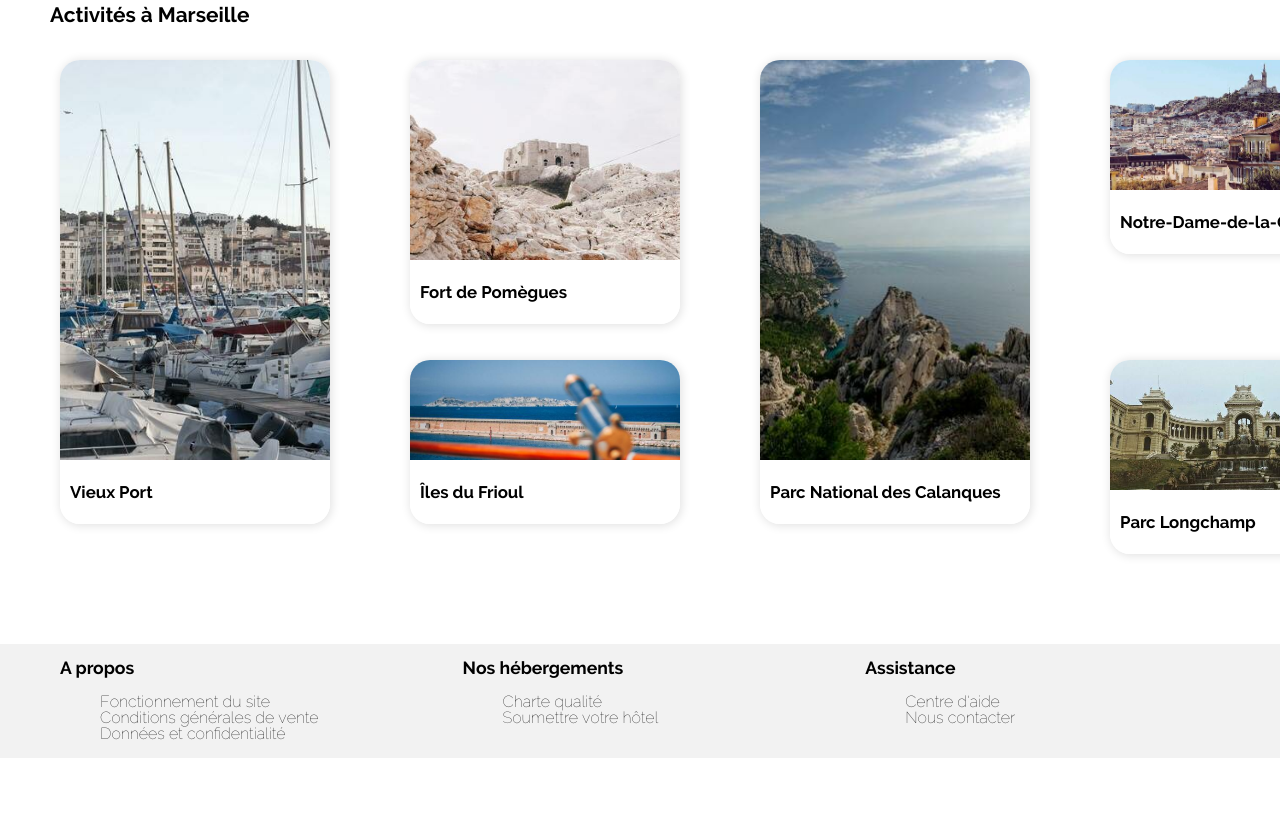
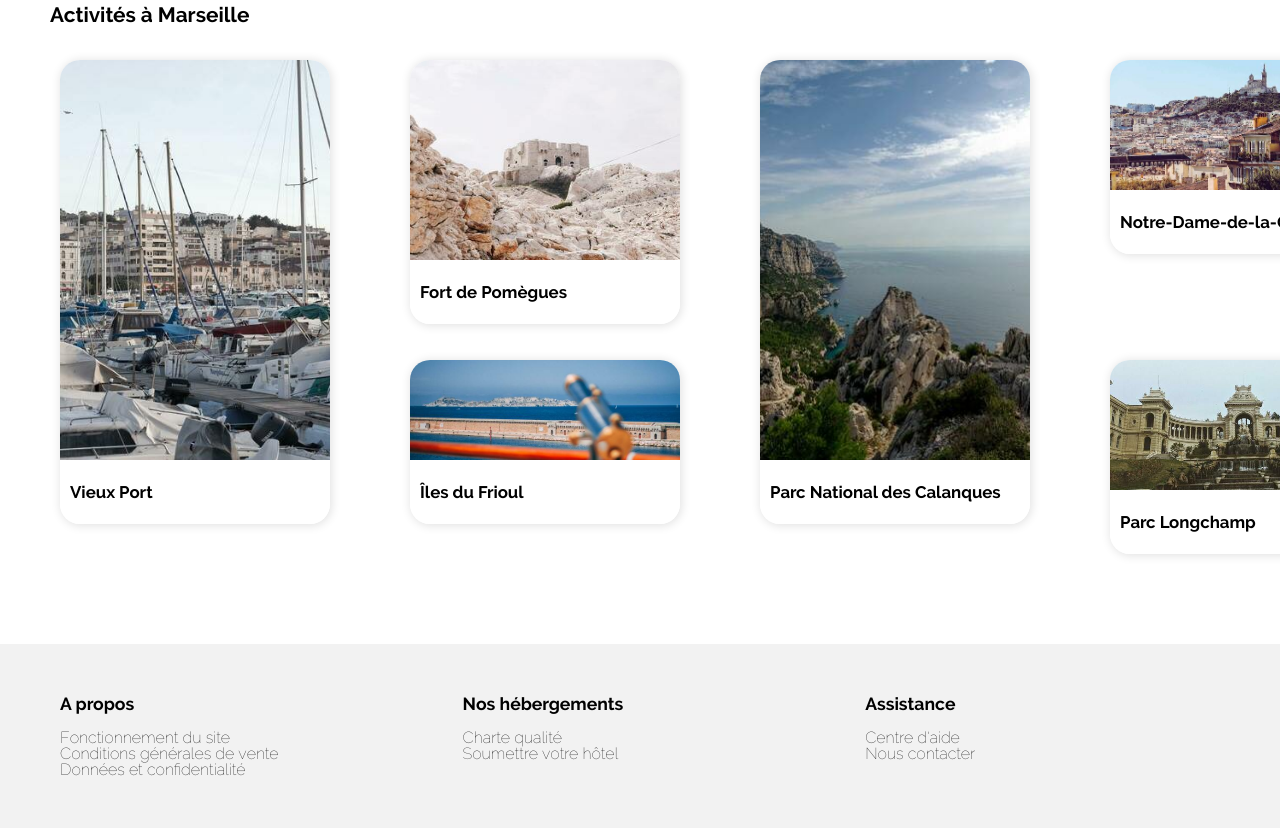
Before and after one commit to QuinnGasty/MarjorieEsnault_2_26052021, a plain HTML site: page index.html in a window 1280 px wide. Shown: the part 1120-1948 px from the top of the page. Before the commit the page ends 1878 px from the top, so only its background shows below. Drawn offline with Linux system fonts and the light colour scheme.

Commit message:
Footer V2
Version finale footer CSS desktop

```diff
--- a/index.html
+++ b/index.html
@@ -301,28 +301,34 @@
         <footer>
             <div id="a_propos">
                 <h2>A propos</h2>
+                <div id="liste_a_propos">
                     <ul>
                         <li><a href="#">Fonctionnement du site</a></li>
                         <li><a href="#">Conditions générales de vente</a></li>
                         <li><a href="#">Données et confidentialité</a></li>
                     </ul>
                 </div>
+            </div>
 
             <div id="nos_hebergements">
                 <h2>Nos hébergements</h2>
+                <div id="liste_hebergements">
                     <ul>
                         <li><a href="#">Charte qualité</a></li>
                         <li><a href="#">Soumettre votre hôtel</a></li>
                     </ul>
                 </div>
+            </div>
 
             <div id="assistance">
                 <h2>Assistance</h2>
+                <div id="liste_assistance">
                     <ul>
                         <li><a href="#">Centre d'aide</a></li>
                         <li><a href="#">Nous contacter</a></li>
                     </ul>
                 </div>
+            </div>
         </footer>
         </div>
 </body>
--- a/style.css
+++ b/style.css
@@ -543,12 +543,19 @@ footer h2
 {
     font-family: 'ralewaybold', sans-serif;
     font-size: 1.1em;
+    margin-top: 50px;
 }
 
 footer ul
 {
     list-style: none;
-    padding-right: 50px;
+    margin-bottom: 50px;
+    margin-left: -40px;
+}
+
+footer a:hover
+{
+    color: grey;
 }
 
 #a_propos
```
Lines whose indentation alone changed are shown as unchanged.
